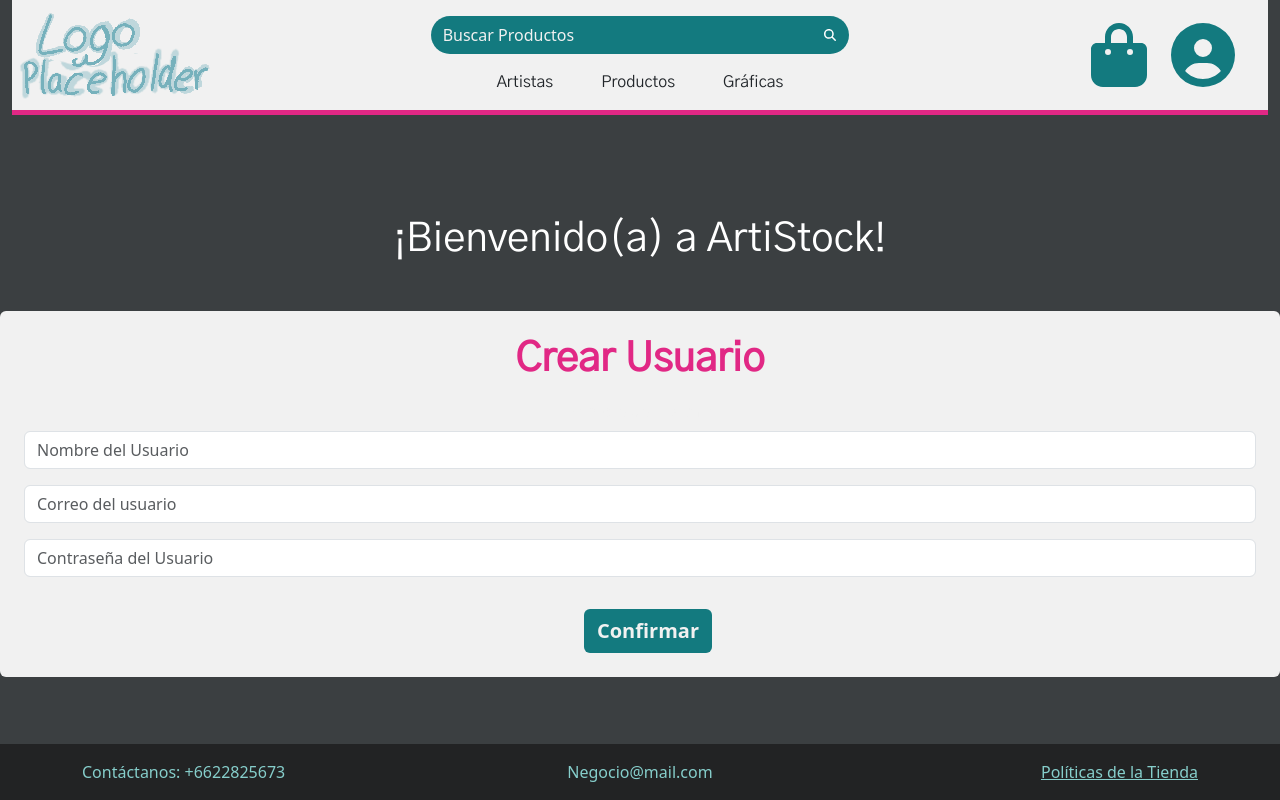
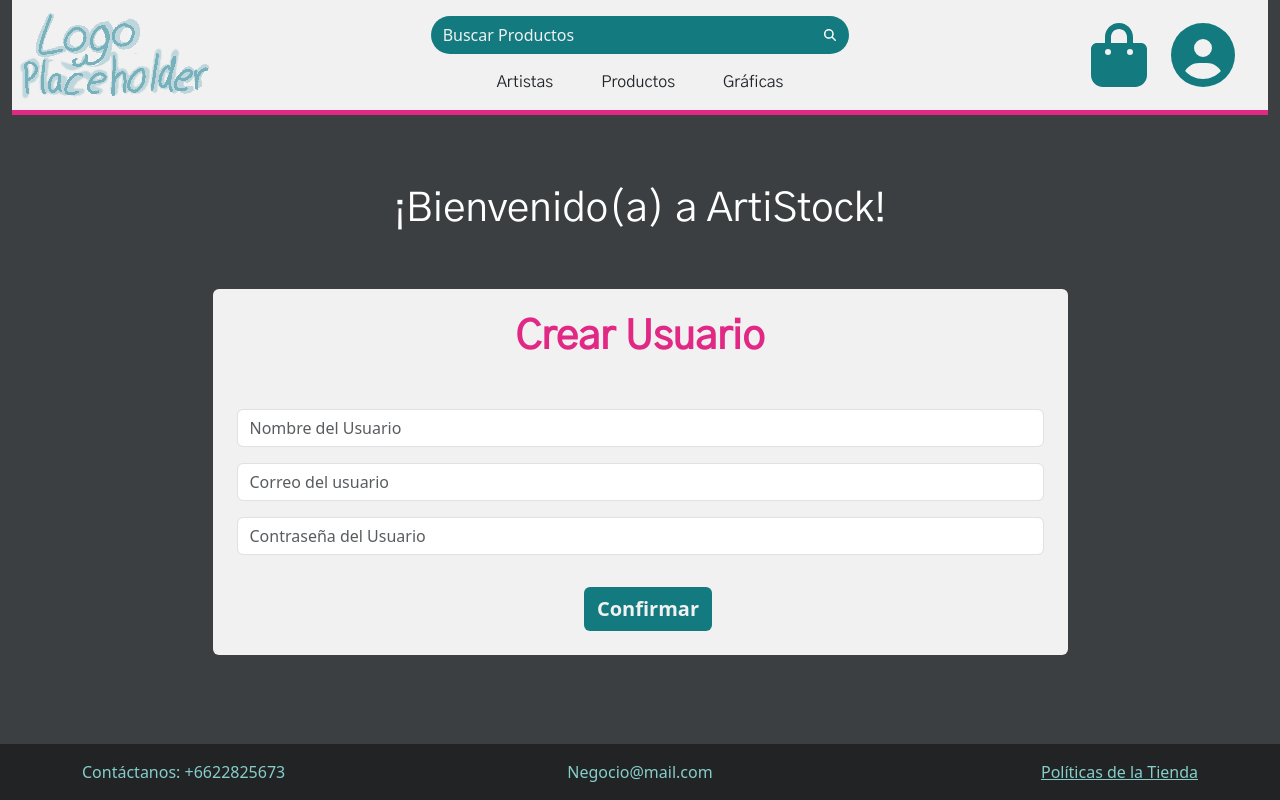
Before and after one commit to JonathanUzielMedina/ArtiStock_Frontend_Final, a React (Vite) app: page / in a window 1280 px wide. Built offline with nearby package versions, Linux system fonts and the light colour scheme.

Commit message:
Disminuir el ancho del cuadro del formulario de Crear Usuario

```diff
--- a/src/pages/WelcomePage.tsx
+++ b/src/pages/WelcomePage.tsx
@@ -25,10 +25,11 @@ function WelcomePage() {
     };
 
     return (
-        <div className="text-center" style={{ color: "white", marginTop: 100 }}>
+        <div className="text-center container" style={{ color: "white", marginTop: 70 }}>
             <h1>¡Bienvenido(a) a ArtiStock!</h1>
 
-            <div className="inline-flex justify-content-center my-5 producto rounded p-md-4 p-sm-3">
+            <div className="row d-flex justify-content-center">
+                <div className="inline-flex justify-content-center my-5 producto rounded p-md-4 p-sm-3 w-75">
                     <h1 className="text-center mb-3 title">Crear Usuario</h1>
 
                     <form id="formUsuario" onSubmit={handleSubmit}>
@@ -72,6 +73,7 @@ function WelcomePage() {
                     </form>
                 </div>
             </div>
+        </div>
     );
 }
 
```
Lines whose indentation alone changed are shown as unchanged.
